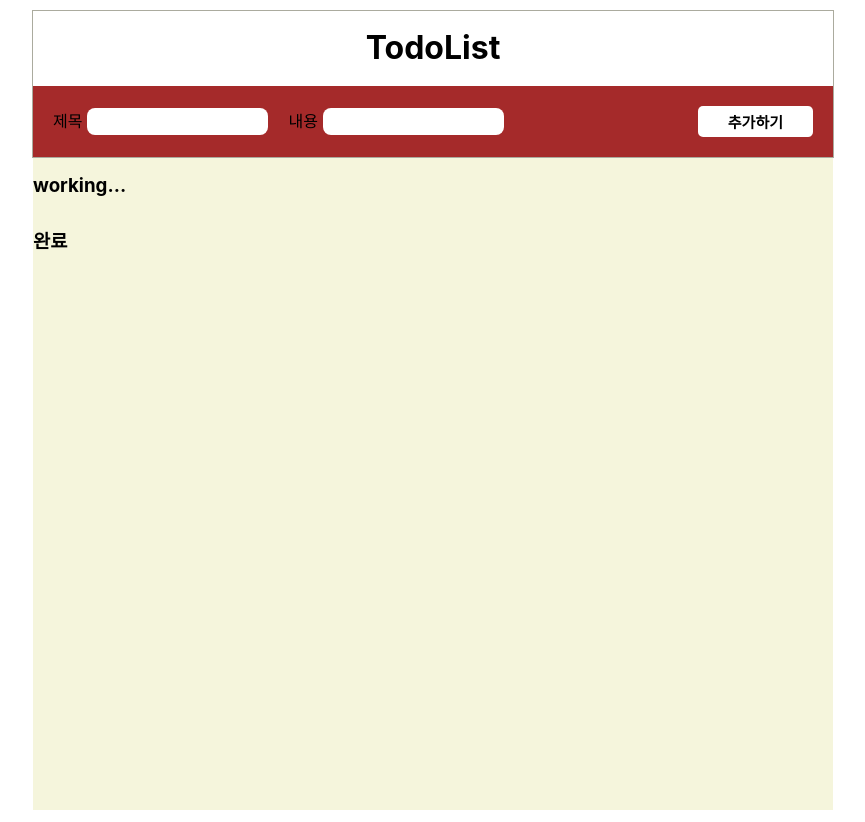
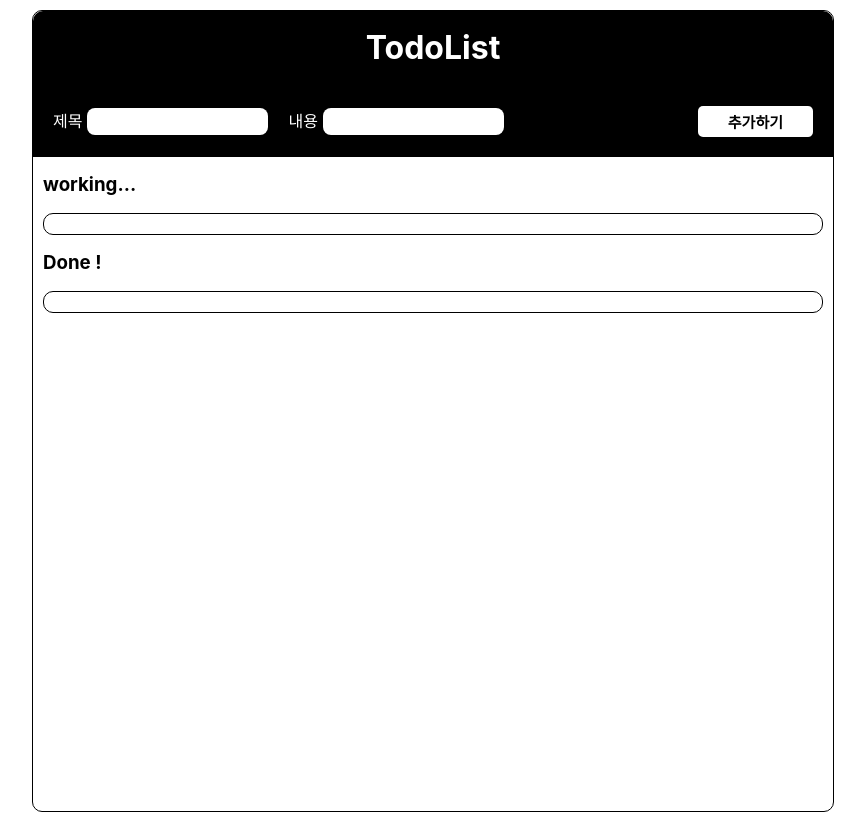
Before and after one commit to wsdx123/todo-sparta, a React (Create React App) app: page / in a window 1280 px wide. Shown: the whole page, without its empty margins (207-1072 px from the left). Built offline with nearby package versions, Linux system fonts and the light colour scheme.

Commit message:
fix: css, refactoring

```diff
--- a/src/App.jsx
+++ b/src/App.jsx
@@ -37,8 +37,6 @@ function App() {
     setTodo(copyTodo)
   }
 
-  // console.log(todo)
-
   return (
     <div className={styles.container}>
       <header className={styles.header}>
@@ -57,17 +55,17 @@ function App() {
           {todo
             .filter((el) => !el.isDone)
             .map((el) => (
-              <Card props={el} handleDone={handleDone} handleRemove={handleRemove}>
+              <Card key={el.id} props={el} handleDone={handleDone} handleRemove={handleRemove}>
                 완료
               </Card>
             ))}
         </div>
-        <h3>완료</h3>
+        <h3>Done !</h3>
         <div className={styles.working}>
           {todo
             .filter((el) => el.isDone)
             .map((el) => (
-              <Card props={el} handleDone={handleDone} handleRemove={handleRemove}>
+              <Card key={el.id} props={el} handleDone={handleDone} handleRemove={handleRemove}>
                 취소
               </Card>
             ))}
--- a/src/App.module.css
+++ b/src/App.module.css
@@ -2,30 +2,36 @@
   height: 100vh;
   max-width: 1200px;
   min-width: 800px;
-  /* background-color: red; */
   display: flex;
   flex-direction: column;
-  /* justify-content: center; */
   align-items: center;
-  padding: 10px;
-  /* border: 1px solid black; */
+  margin: 10px;
+  border: 1px solid black;
+  border-radius: 10px;
 }
 
 .header {
-  /* background-color: blue; */
+  background-color: black;
   width: 100%;
   text-align: center;
-  border: 1px solid rgb(171, 171, 158);
+  border-radius: 10px 10px 0px 0px;
+  color: white;
 }
+
 .main {
-  background-color: beige;
   width: 100%;
   height: 100vh;
   display: flex;
   flex-direction: column;
 }
-
+.main > h3 {
+  margin-left: 10px;
+}
 .working {
   display: flex;
   flex-wrap: wrap;
+  border: 1px solid black;
+  border-radius: 10px;
+  margin: 0px 10px;
+  padding: 10px;
 }
--- a/src/components/card/Card.module.css
+++ b/src/components/card/Card.module.css
@@ -1,13 +1,15 @@
 .card {
-  background-color: aqua;
+  background-color: black;
   width: 180px;
   height: 150px;
   margin: 10px;
   padding: 10px;
+  border: 1px solid aqua;
   border-radius: 10px;
   display: flex;
   flex-direction: column;
   justify-content: space-between;
+  color: white;
 }
 .cardBtn {
   display: flex;
@@ -15,7 +17,13 @@
 
 .cardBtn > button {
   width: 100%;
+  background-color: white;
+  border-radius: 5px;
+  border: 1px solid rgb(42, 229, 42);
+  font-weight: 800;
+  cursor: pointer;
 }
 .cardBtn > button:first-child {
   margin-right: 10px;
+  border: 1px solid red;
 }
--- a/src/components/todoForm/TodoForm.module.css
+++ b/src/components/todoForm/TodoForm.module.css
@@ -1,5 +1,4 @@
 .form {
-  background-color: brown;
   padding: 20px;
   display: flex;
   justify-content: space-between;
--- a/src/index.js
+++ b/src/index.js
@@ -13,7 +13,4 @@ root.render(
   </React.StrictMode>
 )
 
-// If you want to start measuring performance in your app, pass a function
-// to log results (for example: reportWebVitals(console.log))
-// or send to an analytics endpoint. Learn more: https://bit.ly/CRA-vitals
 reportWebVitals()
```
Also changed, not shown: public/logo192.png (deleted), public/logo512.png (deleted).
